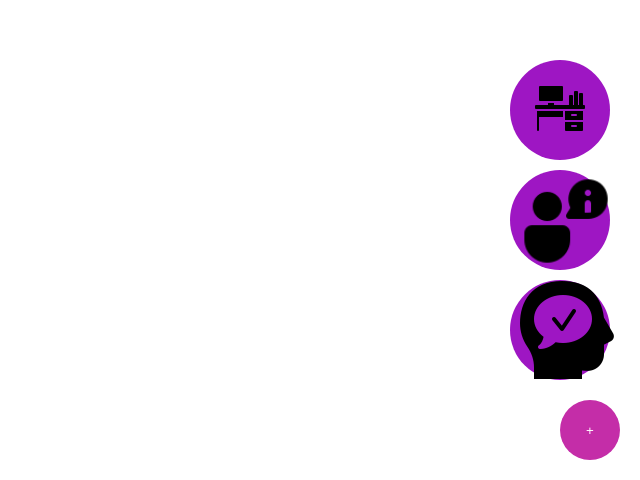
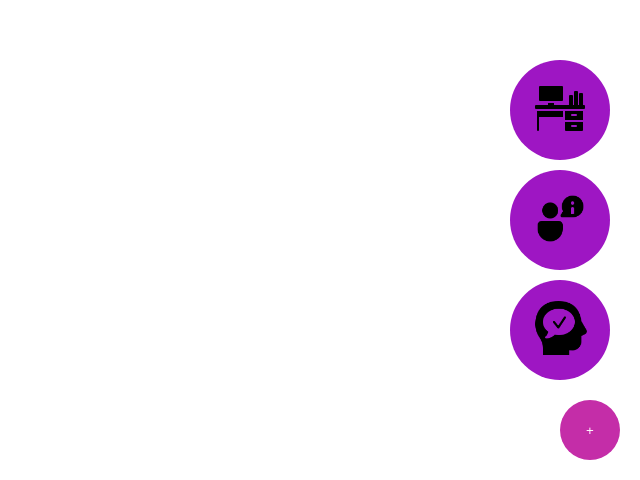
Before and after one commit to Varenas21/Varenas21.github.io, a plain HTML site: page root/View/Experience.html in a window 1280 px wide. Shown: the part 320-800 px from the top of the page, without its empty margins (640-1280 px from the left). Drawn offline with Linux system fonts and the light colour scheme.

Commit message:
Changed Icon size

```diff
--- a/root/View/Experience.html
+++ b/root/View/Experience.html
@@ -13,8 +13,8 @@
         <button class="main-button" onclick="toggleMenu()">&#x2B;</button>
         <div class="menu-items">
             <button onclick="navigateToPage('/root/View/Experience')"><img src="/root/Images/workIcon.png" style="height: 50px; width: 50px;"></button>
-            <button onclick="navigateToPage('/root/View/Experience')"><img src="/root/Images/aboutIcon.png" style="height: 100px; width: 100px;"></button>
-            <button onclick="navigateToPage('/root/View/Experience')"><img src="/root/Images/skillsIcon.png" style="height: 100px; width: 100px;"></button>
+            <button onclick="navigateToPage('/root/View/Experience')"><img src="/root/Images/aboutIcon.png" style="height: 55px; width: 55px;"></button>
+            <button onclick="navigateToPage('/root/View/Experience')"><img src="/root/Images/skillsIcon.png" style="height: 55px; width: 55px;"></button>
         </div>
     </div>
 </body>
```
